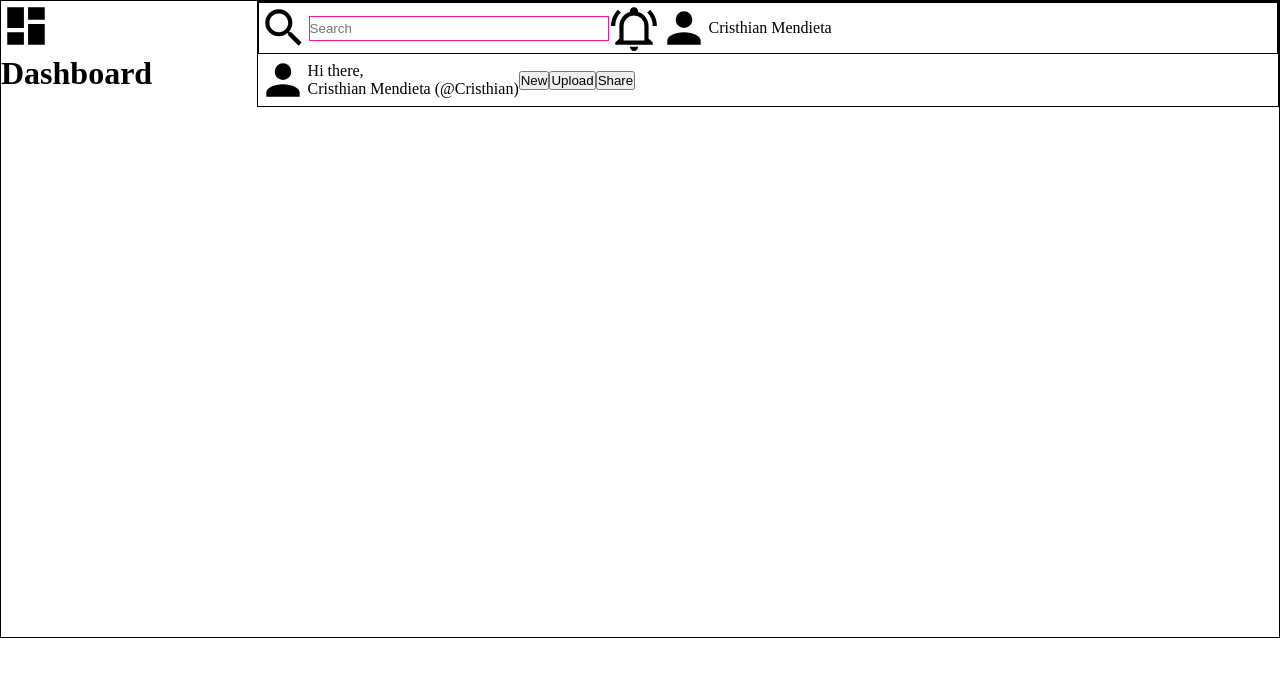
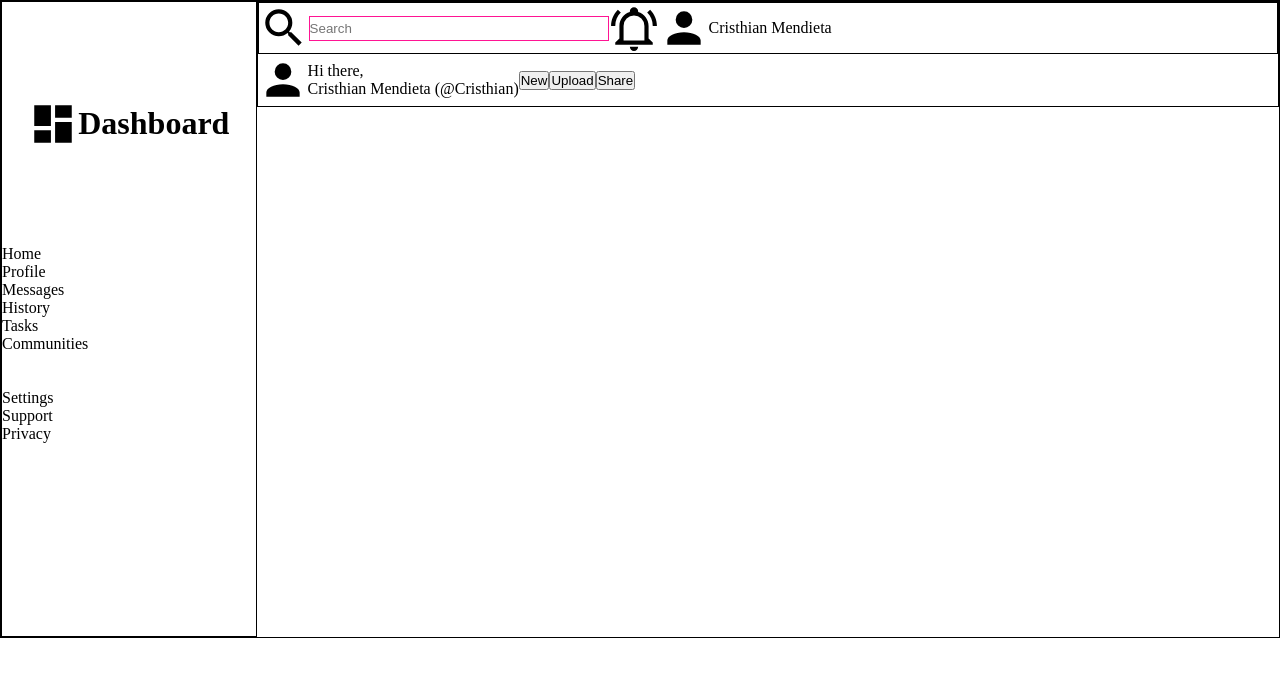
Before and after one commit to CrispysCode/admin-dashboard, a plain HTML site: page index.html in a window 1280 px wide. Drawn offline with Linux system fonts and the light colour scheme.

Commit message:
added text links to sidebar

```diff
--- a/index.html
+++ b/index.html
@@ -36,7 +36,18 @@
             </div>
 
 
-            <div class="links"></div>
+            <div class="links">
+                <p>Home</p>
+                <p>Profile</p>
+                <p>Messages</p>
+                <p>History</p>
+                <p>Tasks</p>
+                <p>Communities</p>
+                <br><br>
+                <p>Settings</p>
+                <p>Support</p>
+                <p>Privacy</p>
+            </div>
         </div>
 
 <!-- Main Section -->
--- a/styles.css
+++ b/styles.css
@@ -37,7 +37,14 @@
 
 .sidebar {
     display: grid;
+    border: 1px solid black;
+    grid-row: 1 / 3;
+}
 
+.logo {
+    display: flex;
+    justify-content: center;
+    align-items: center;
 }
 
 input {
```
